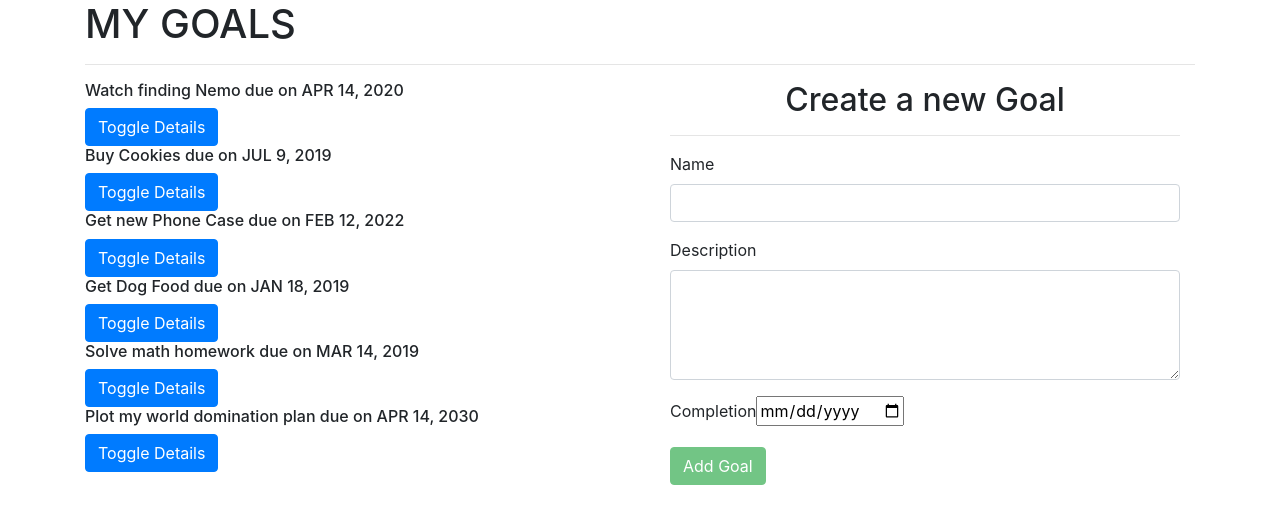
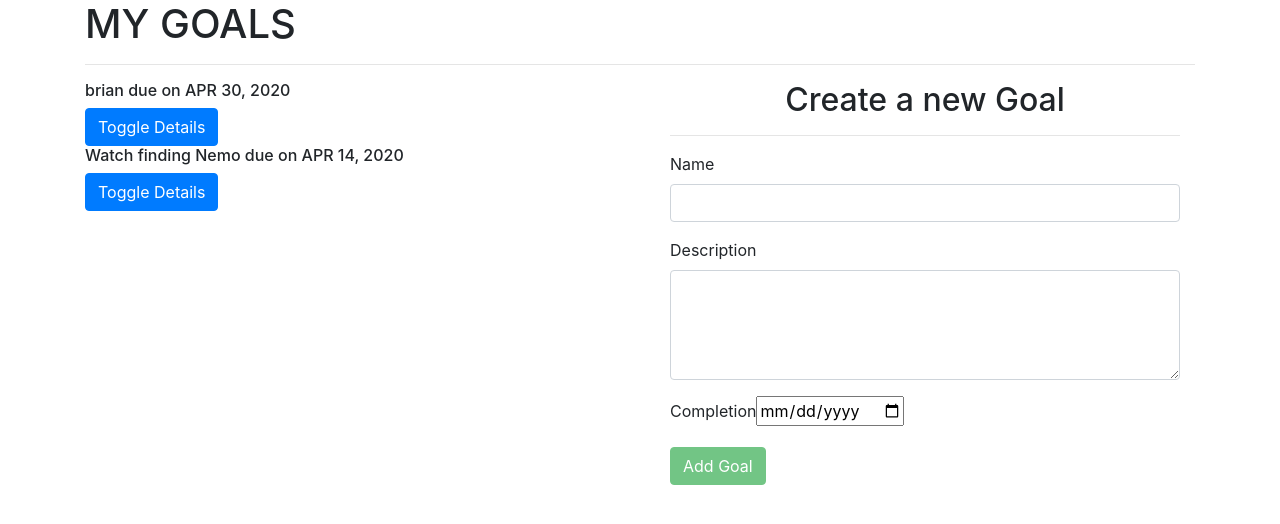
Before and after one commit to brian-kim31/Angular_App, an Angular app: page / in a window 1280 px wide. Shown: the top 524 px of the page. Built offline with nearby package versions, Linux system fonts and the light colour scheme.

Commit message:
added goal service

```diff
--- /dev/null
+++ b/src/app/goal-service/goal.service.ts
@@ -0,0 +1,28 @@
+import { Injectable } from '@angular/core';
+import { Goal } from '../goal';
+
+@Injectable({
+  providedIn: 'root',
+})
+export class GoalService {
+  getGoals() {
+    return [
+      {
+        id: 1,
+        name: 'brian',
+        description: 'i jumped',
+        completeDate: new Date(2020, 3, 30),
+        showDescription: false,
+      },
+      {
+        id: 2,
+        name: 'Watch finding Nemo',
+        description: 'Find an online version and watch merlin find his son',
+        completeDate: new Date(2020, 3, 14),
+        showDescription: false,
+      },
+    ];
+  }
+
+  constructor() {}
+}
--- a/src/app/goal/goal.component.ts
+++ b/src/app/goal/goal.component.ts
@@ -1,5 +1,6 @@
 import { Component, OnInit } from '@angular/core';
 import { Goal } from '../goal';
+import { GoalService } from '../goal-service/goal.service';
 
 @Component({
   selector: 'app-goal',
@@ -7,39 +8,39 @@ import { Goal } from '../goal';
   styleUrls: ['./goal.component.scss'],
 })
 export class GoalComponent implements OnInit {
-  goals: Goal[] = [
-    new Goal(
-      1,
-      'Watch finding Nemo',
-      'Find an online version and watch merlin find his son',
-      new Date(2020, 3, 14)
-    ),
-    new Goal(
-      2,
-      'Buy Cookies',
-      'I have to buy cookies for the parrot',
-      new Date(2019, 6, 9)
-    ),
-    new Goal(
-      3,
-      'Get new Phone Case',
-      'Diana has her birthday coming up soon',
-      new Date(2022, 1, 12)
-    ),
-    new Goal(
-      4,
-      'Get Dog Food',
-      'Pupper likes expensive snacks',
-      new Date(2019, 0, 18)
-    ),
-    new Goal(5, 'Solve math homework', 'Damn Math', new Date(2019, 2, 14)),
-    new Goal(
-      6,
-      'Plot my world domination plan',
-      'Cause I am an evil overlord',
-      new Date(2030, 3, 14)
-    ),
-  ];
+  goals: Goal[]; //= [
+  //   new Goal(
+  //     1,
+  //     'Watch finding Nemo',
+  //     'Find an online version and watch merlin find his son',
+  //     new Date(2020, 3, 14)
+  //   ),
+  //   new Goal(
+  //     2,
+  //     'Buy Cookies',
+  //     'I have to buy cookies for the parrot',
+  //     new Date(2019, 6, 9)
+  //   ),
+  //   new Goal(
+  //     3,
+  //     'Get new Phone Case',
+  //     'Diana has her birthday coming up soon',
+  //     new Date(2022, 1, 12)
+  //   ),
+  //   new Goal(
+  //     4,
+  //     'Get Dog Food',
+  //     'Pupper likes expensive snacks',
+  //     new Date(2019, 0, 18)
+  //   ),
+  //   new Goal(5, 'Solve math homework', 'Damn Math', new Date(2019, 2, 14)),
+  //   new Goal(
+  //     6,
+  //     'Plot my world domination plan',
+  //     'Cause I am an evil overlord',
+  //     new Date(2030, 3, 14)
+  //   ),
+  // ];
   toggleDetails(index) {
     this.goals[index].showDescription = !this.goals[index].showDescription;
   }
@@ -60,7 +61,9 @@ export class GoalComponent implements OnInit {
     goal.completeDate = new Date(goal.completeDate);
     this.goals.push(goal);
   }
-  constructor() {}
+  constructor(goalService: GoalService) {
+    this.goals = goalService.getGoals();
+  }
 
   ngOnInit() {}
 }
```
Also changed, not shown: 1 other file (tests, documents, lock files or other folders).
